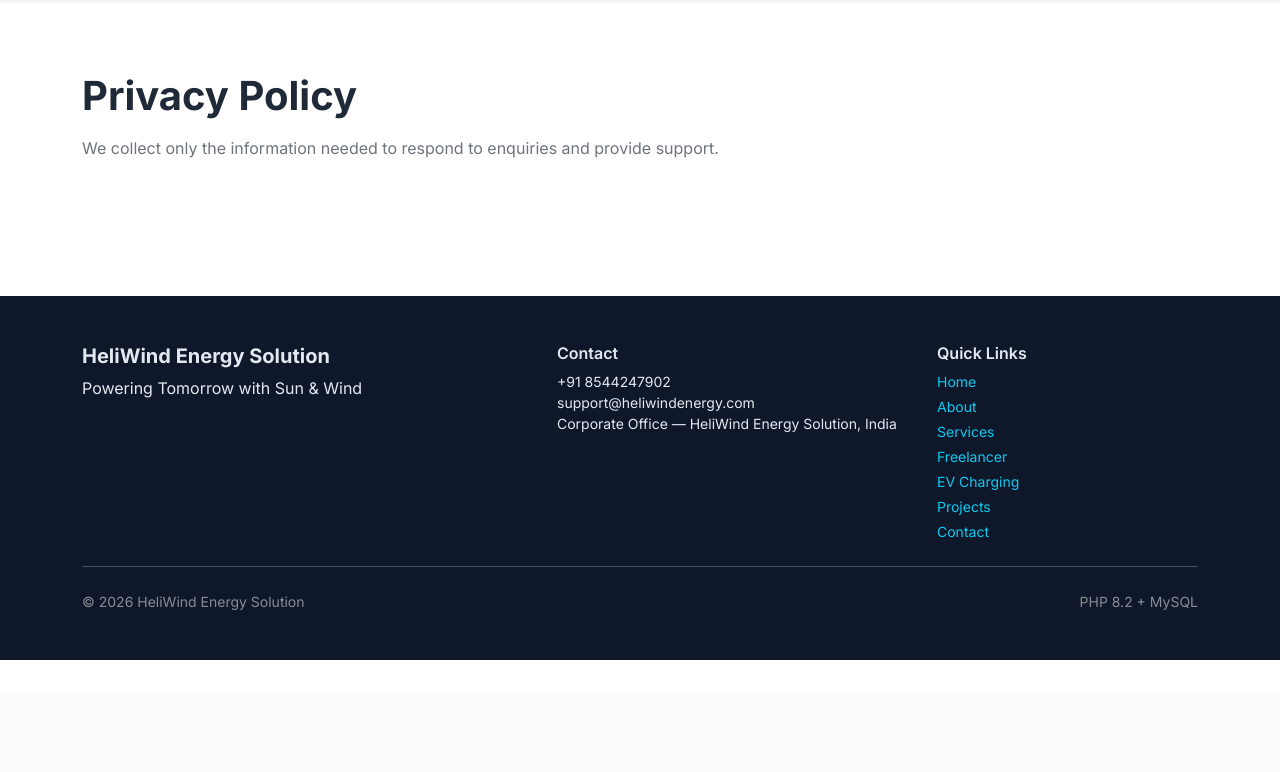
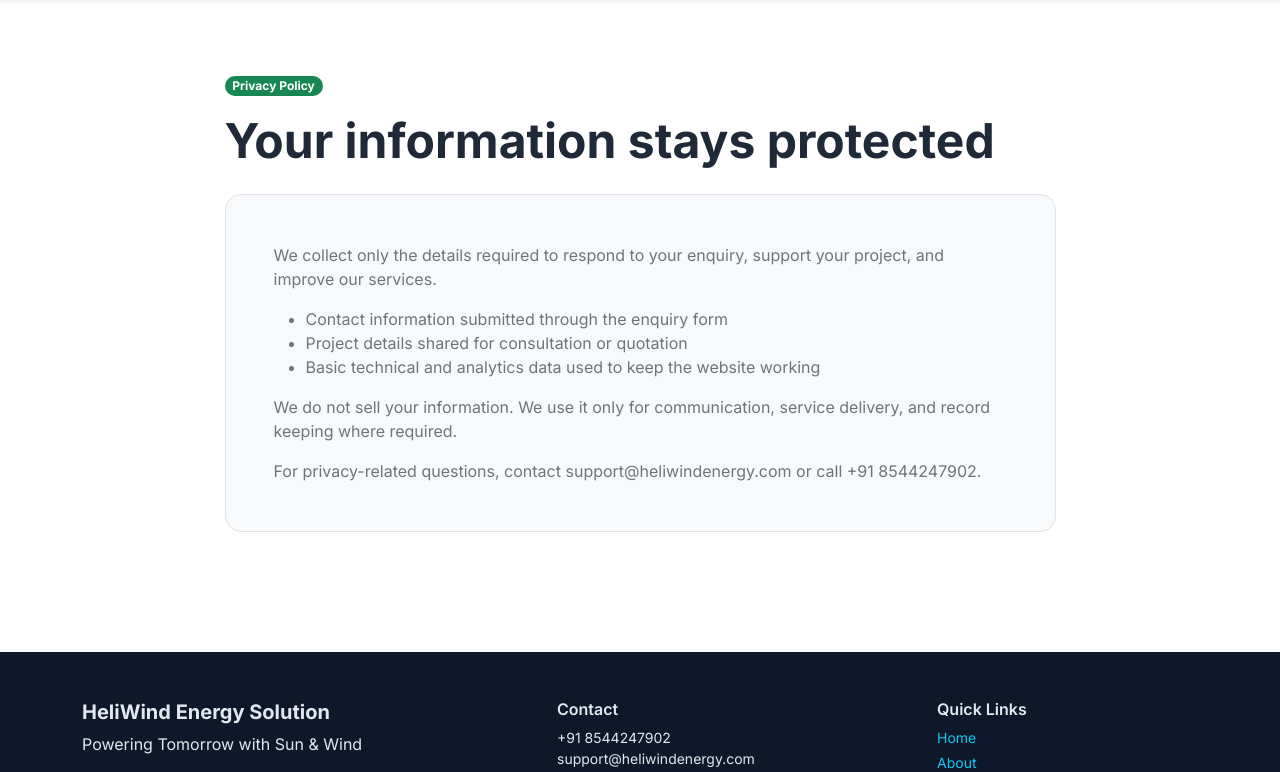
Before and after one commit to pspcsc/HeliWind-PHP, a PHP site: page /HeliWind-PHP/privacy-policy.php in a window 1280 px wide. Shown: the part 109-881 px from the top of the page. Before the commit the page ends 769 px from the top, so only its background shows below. Run offline with PHP 8.4, Linux system fonts and the light colour scheme.

Commit message:
Expand privacy policy page

```diff
--- a/privacy-policy.php
+++ b/privacy-policy.php
@@ -1,11 +1,26 @@
 <?php
 require_once __DIR__ . '/includes/header.php';
 require_once __DIR__ . '/includes/navbar.php';
+$company = company();
 ?>
 <main class="py-5">
   <div class="container py-4">
-    <h1 class="fw-bold mb-3">Privacy Policy</h1>
-    <p class="text-secondary">We collect only the information needed to respond to enquiries and provide support.</p>
+    <div class="row justify-content-center">
+      <div class="col-lg-10 col-xl-9">
+        <span class="badge text-bg-success rounded-pill mb-3">Privacy Policy</span>
+        <h1 class="display-5 fw-bold mb-4">Your information stays protected</h1>
+        <div class="p-4 p-md-5 rounded-4 bg-light border">
+          <p class="text-secondary mb-3">We collect only the details required to respond to your enquiry, support your project, and improve our services.</p>
+          <ul class="mb-3 text-secondary">
+            <li>Contact information submitted through the enquiry form</li>
+            <li>Project details shared for consultation or quotation</li>
+            <li>Basic technical and analytics data used to keep the website working</li>
+          </ul>
+          <p class="text-secondary mb-3">We do not sell your information. We use it only for communication, service delivery, and record keeping where required.</p>
+          <p class="text-secondary mb-0">For privacy-related questions, contact <?php echo e($company['email'] ?? ''); ?> or call <?php echo e($company['phone'] ?? ''); ?>.</p>
+        </div>
+      </div>
+    </div>
   </div>
 </main>
 <?php require_once __DIR__ . '/includes/footer.php'; ?>
```
